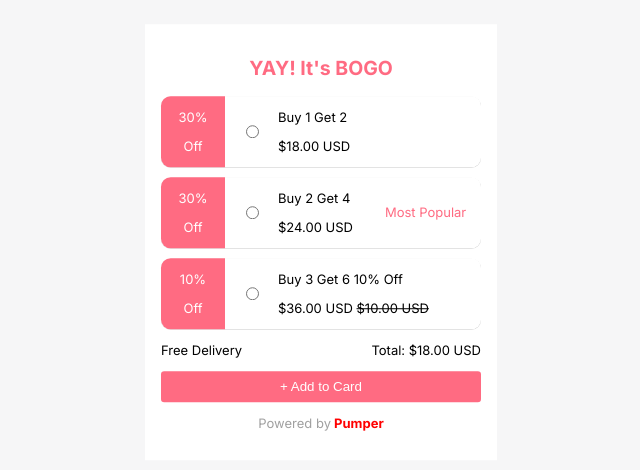
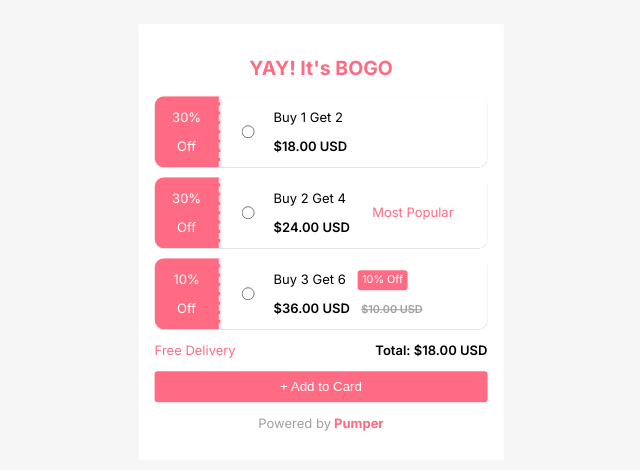
Before and after one commit to iamsjunaid/fsd_proveway_assesment, a plain HTML site: page index.html in a window 1280 px wide. Shown: the part 158-628 px from the top of the page, without its empty margins (319-959 px from the left). Drawn offline with Linux system fonts and the light colour scheme.

Commit message:
chore: Update container styles, add dynamic quantity selection to product cards, and update footer styles

```diff
--- a/index.css
+++ b/index.css
@@ -16,7 +16,7 @@ body {
 .container {
   text-align: center;
   background-color: #fff;
-  width: 20rem;
+  width: 20.8rem;
   padding: 1rem;
   margin: 0;
   position: absolute;
@@ -52,6 +52,18 @@ body {
   text-align: left;
 }
 
+.main__container_section_top_right p > span {
+  background-color: var(--pink);
+  color: #fff;
+  padding: 0.2rem 0.3rem;
+  border-radius: 0.2rem;
+}
+
+.disc {
+  margin-left: 0.5rem;
+  font-size: smaller;
+}
+
 .main__container_section_top_center {
   margin-right: 1rem;
 }
@@ -63,10 +75,11 @@ body {
   margin-right: 1rem;
   border-top-left-radius: 0.6rem;
   border-bottom-left-radius: 0.6rem;
+  border-right: 2px dashed #fff;
 }
 
-.main__container_section_popular{
-    margin-left: 2rem;
+.main__container_section_popular {
+  margin-left: 1.4rem;
   color: var(--pink);
 }
 
@@ -75,13 +88,16 @@ body {
   box-shadow: 0 0.5px 0 0 rgba(0, 0, 0, 0.2);
 }
 
-.quantity{
+.quantity {
   margin-left: 6rem;
 }
 
-.select_size_label,.select_color_label{
+.select_size_label,
+.select_color_label,
+.table_index_columns {
   text-align: left;
   font-weight: normal;
+  font-size: smaller;
 }
 
 .card.active {
@@ -97,9 +113,14 @@ body {
   border: 1px solid #e0e0e0;
 }
 
-.footer__top{
+.footer__top {
   display: flex;
   justify-content: space-between;
+}
+
+.footer p:first-child {
+  color: var(--pink);
+
 }
 
 .footer__center {
@@ -109,7 +130,7 @@ body {
 .footer__center > button {
   background-color: var(--pink);
   color: #fff;
-    border:none;
+  border: none;
   padding: 0.5rem 1rem;
   width: 100%;
   border-radius: 0.2rem;
@@ -123,5 +144,17 @@ body {
 .footer__bottom > p span {
   font-weight: normal;
   font-size: small;
+}
+
+.footer__bottom > p span,
+#disc_price {
   color: #a0a0a0;
 }
+
+.bold {
+  font-weight: 600;
+}
+
+input[type="radio" i] {
+  accent-color: deeppink;
+}
```
Lines whose indentation alone changed are shown as unchanged.
